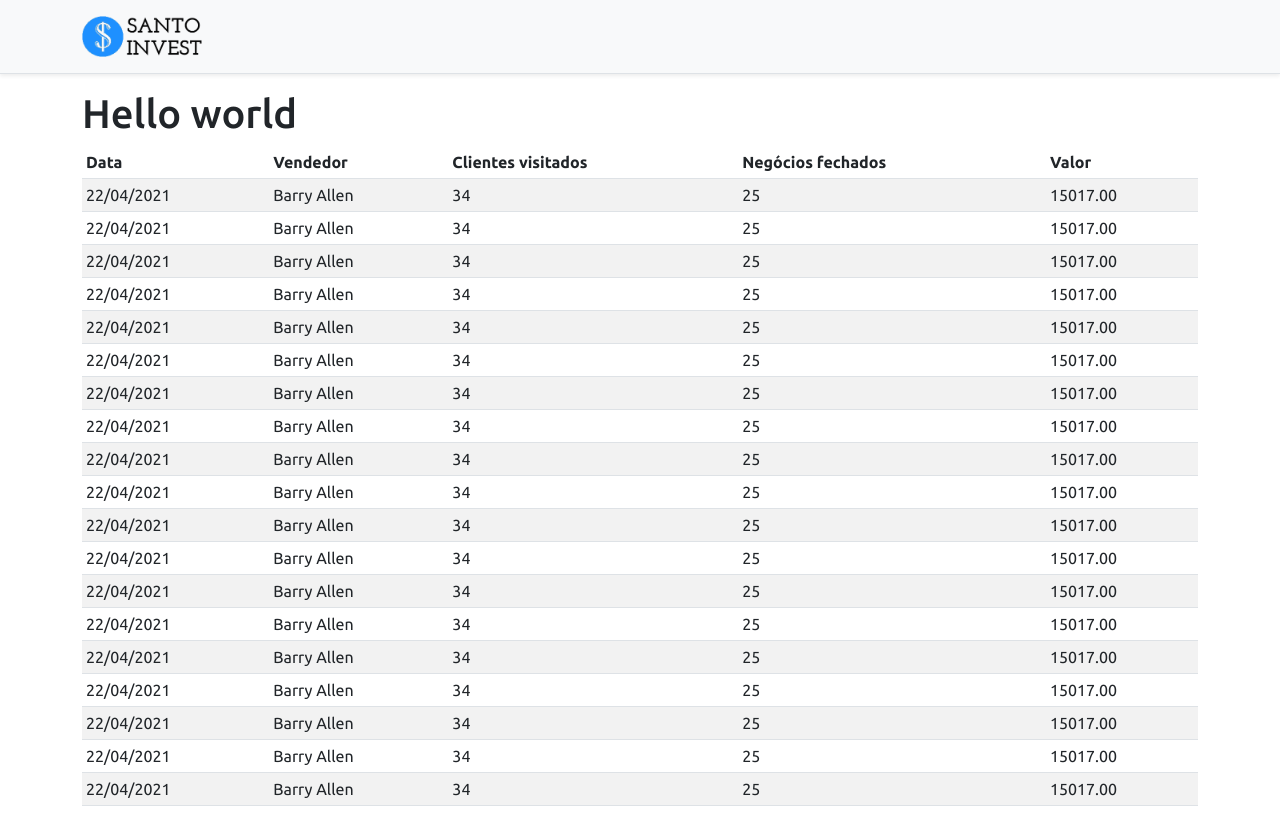
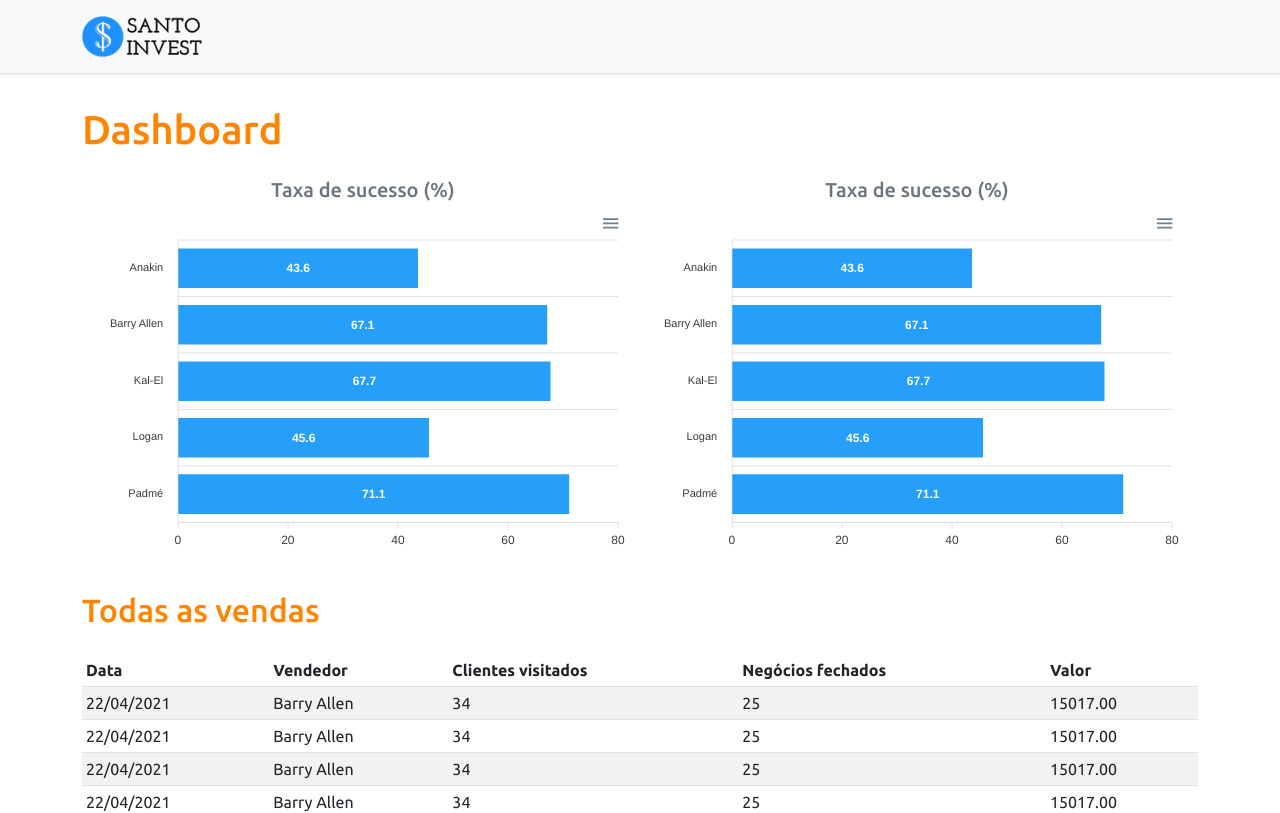
Before and after one commit to SantoSystemDev/web-santo-invest, a React (Vite) app: page / in a window 1280 px wide. Shown: the top 813 px of the page. Built offline with nearby package versions, Linux system fonts and the light colour scheme.

Commit message:
feat: Add static BarChart

```diff
--- a/package.json
+++ b/package.json
@@ -10,8 +10,10 @@
   },
   "dependencies": {
     "@popperjs/core": "^2.11.6",
+    "apexcharts": "^3.36.3",
     "bootstrap": "^5.2.3",
     "react": "^18.2.0",
+    "react-apexcharts": "^1.4.0",
     "react-dom": "^18.2.0"
   },
   "devDependencies": {
--- a/src/App.tsx
+++ b/src/App.tsx
@@ -1,3 +1,4 @@
+import BarChart from "./components/BarChart";
 import DataTable from "./components/DataTable";
 import Footer from "./components/Footer";
 import Navbar from "./components/Navbar";
@@ -7,7 +8,23 @@
     <>
       <Navbar />
       <div className="container">
-        <h1>Hello world</h1>
+        <h1 className="text-primary py-3">Dashboard</h1>
+
+        <div className="row px-3">
+          <div className="col-sm-6">
+            <h5 className="text-center text-secondary">Taxa de sucesso (%)</h5>
+            <BarChart />
+          </div>
+          <div className="col-sm-6">
+            <h5 className="text-center text-secondary">Taxa de sucesso (%)</h5>
+            <BarChart />
+          </div>
+        </div>
+
+        <div className="py-3">
+          <h2 className="text-primary">Todas as vendas</h2>
+        </div>
+
         <DataTable />
       </div>
       <Footer />
--- /dev/null
+++ b/src/components/BarChart/index.tsx
@@ -0,0 +1,29 @@
+import ReactApexChart from "react-apexcharts";
+
+const BarChart = () => {
+  const options = {
+    plotOptions: {
+      bar: {
+        horizontal: true,
+      },
+    },
+  };
+
+  const mockData = {
+    labels: {
+      categories: ["Anakin", "Barry Allen", "Kal-El", "Logan", "Padmé"],
+    },
+    series: [
+      {
+        name: "% Sucesso",
+        data: [43.6, 67.1, 67.7, 45.6, 71.1],
+      },
+    ],
+  };
+
+  return (
+    <ReactApexChart options={{ ...options, xaxis: mockData.labels }} series={mockData.series} type="bar" height={350} />
+  );
+};
+
+export default BarChart;
```
Also changed, not shown: 1 other file (tests, documents, lock files or other folders).
